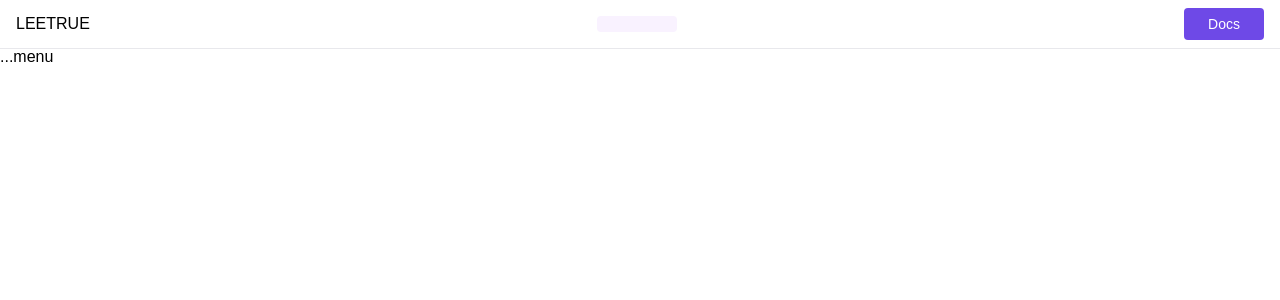
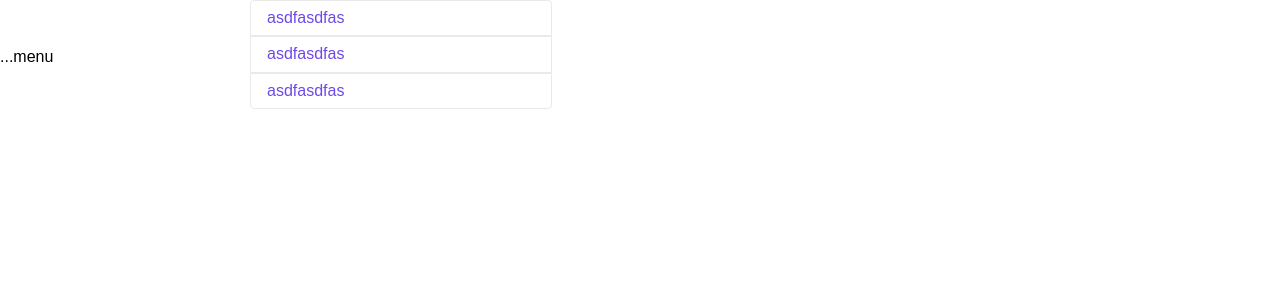
Before and after one commit to kordobby/leetrue-ui-library, a React (Vite) app: page / in a window 1280 px wide. Shown: the top 300 px of the page. Built offline with nearby package versions, Linux system fonts and the light colour scheme.

Commit message:
add. Accordion component 기본 골격 작성 및 애니메이션 적용

```diff
--- a/src/App.tsx
+++ b/src/App.tsx
@@ -2,6 +2,7 @@ import "./App.css";
 import { Header } from "components/layout/Header";
 import { Sider } from "components/layout/Sider";
 import { Main } from "components/layout/Main";
+import * as Accordion from "components/@core/accordion/Accordion";
 
 // const pageLayout = css`
 //   display: flex;
@@ -17,10 +18,26 @@ import { Main } from "components/layout/Main";
 function App() {
   return (
     <>
-      <Header />
+      {/* <Header /> */}
       <Main>
         <>
           <Sider></Sider>
+          <div>
+            <Accordion.Root>
+              <Accordion.Item value={"hello"}>
+                <Accordion.Trigger>이거를 누면 열ㅕㅛ</Accordion.Trigger>
+                <Accordion.Content>내용은 이ㄴㅓ죠</Accordion.Content>
+              </Accordion.Item>
+              <Accordion.Item value={"yes"}>
+                <Accordion.Trigger>이거를 누면 열ㅕㅛ</Accordion.Trigger>
+                <Accordion.Content>내용은 이ㄴㅓ죠</Accordion.Content>
+              </Accordion.Item>
+              <Accordion.Item value={"bye"}>
+                <Accordion.Trigger>이거를 누면 열ㅕㅛ</Accordion.Trigger>
+                <Accordion.Content>내용은 이ㄴㅓ죠</Accordion.Content>
+              </Accordion.Item>
+            </Accordion.Root>
+          </div>
         </>
       </Main>
     </>
--- /dev/null
+++ b/src/components/@core/accordion/Accordion.tsx
@@ -0,0 +1,147 @@
+import { css } from "@emotion/react";
+import colors from "constants/colors";
+import { PropsWithChildren, RefObject, createContext, useCallback, useContext, useRef, useState } from "react";
+
+interface AccordionContextType {
+  value: Set<string>;
+  setter: (item: string) => void;
+}
+
+const AccordionContext = createContext<AccordionContextType | null>(null);
+
+const useAccordionContext = () => {
+  const context = useContext(AccordionContext);
+  if (!context) {
+    throw "Error";
+  }
+
+  return context;
+};
+
+function AccordionRoot(props: PropsWithChildren) {
+  const [item, setItem] = useState<Set<string>>(new Set());
+
+  const setter = useCallback(
+    (value: string) => {
+      const newItem = new Set(item);
+
+      if (item.has(value)) {
+        newItem.delete(value);
+        setItem(newItem);
+      } else {
+        newItem.add(value);
+        setItem(newItem);
+      }
+    },
+    [item]
+  );
+
+  return (
+    <AccordionContext.Provider value={{ value: item, setter }}>
+      <div
+        css={css`
+          transition: heigth 0.5 ease-in-out;
+        `}
+      >
+        {props.children}
+      </div>
+    </AccordionContext.Provider>
+  );
+}
+
+interface AccordionItemProps extends PropsWithChildren {
+  value: string;
+}
+
+const AccordionItemContext = createContext<{ value: string }>({ value: "" });
+
+const useAccordionItemContext = () => {
+  const context = useContext(AccordionItemContext);
+  if (!context) {
+    throw "Error";
+  }
+
+  return context;
+};
+
+function AccordionItem({ value, children }: AccordionItemProps) {
+  return (
+    <AccordionItemContext.Provider value={{ value }}>
+      <div
+        css={css`
+          min-width: 300px;
+          border: 1px solid ${colors.gray300};
+          &:first-child {
+            border-top-left-radius: 4px;
+            border-top-right-radius: 4px;
+          }
+          &:last-child {
+            border-bottom-left-radius: 4px;
+            border-bottom-right-radius: 4px;
+          }
+        `}
+      >
+        {children}
+      </div>
+    </AccordionItemContext.Provider>
+  );
+}
+function AccordionTrigger({ children }: { children: string }) {
+  const item = useAccordionContext();
+  const { value } = useAccordionItemContext();
+  const isExpanded = item.value.has(value);
+
+  return (
+    <div
+      css={css`
+        padding: 8px 16px;
+        color: ${colors.primary};
+        background: ${isExpanded && colors.secondary};
+        cursor: pointer;
+        :hover {
+          color: red;
+        }
+      `}
+      onClick={() => {
+        item.setter(value);
+      }}
+    >
+      <span>asdfasdfas</span>
+    </div>
+  );
+}
+
+function AccordionContent({ children }: PropsWithChildren) {
+  const item = useAccordionContext();
+  const ref = useRef<HTMLDivElement>(null);
+  const { value } = useAccordionItemContext();
+
+  const isExpanded = item.value.has(value);
+
+  return (
+    <div
+      ref={ref}
+      css={css`
+        color: ${isExpanded ? colors.gray700 : colors.white};
+        max-height: ${isExpanded ? "100%" : "0px"};
+        overflow: hidden;
+        transition: all 0.5s ease;
+      `}
+    >
+      <div
+        css={css`
+          padding: 8px 16px;
+        `}
+      >
+        {children}
+      </div>
+    </div>
+  );
+}
+
+const Root = AccordionRoot;
+const Item = AccordionItem;
+const Trigger = AccordionTrigger;
+const Content = AccordionContent;
+
+export { Root, Item, Trigger, Content };
```
Also changed, not shown: src/components/@core/accordion/Accordion.md (added).
